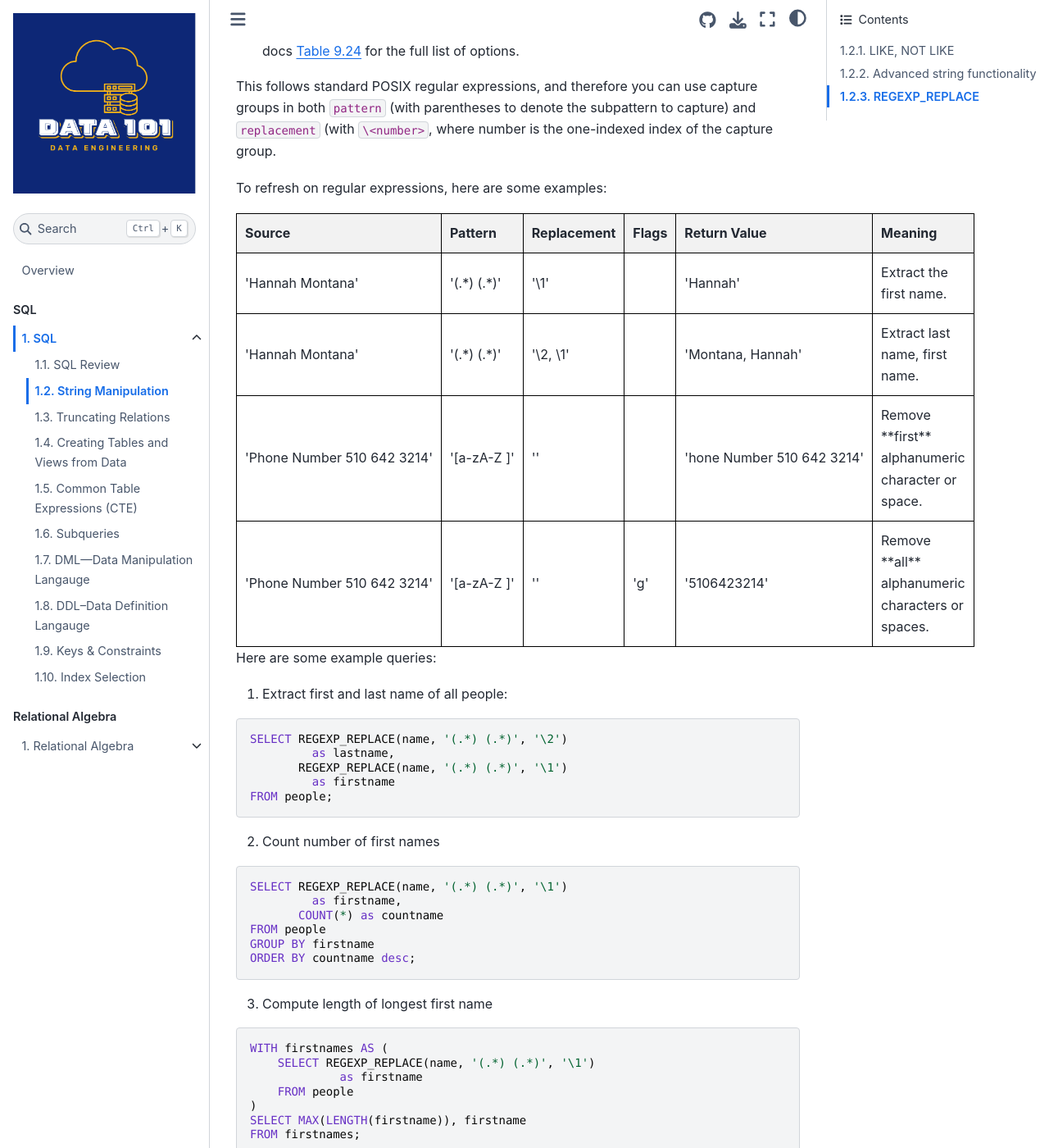
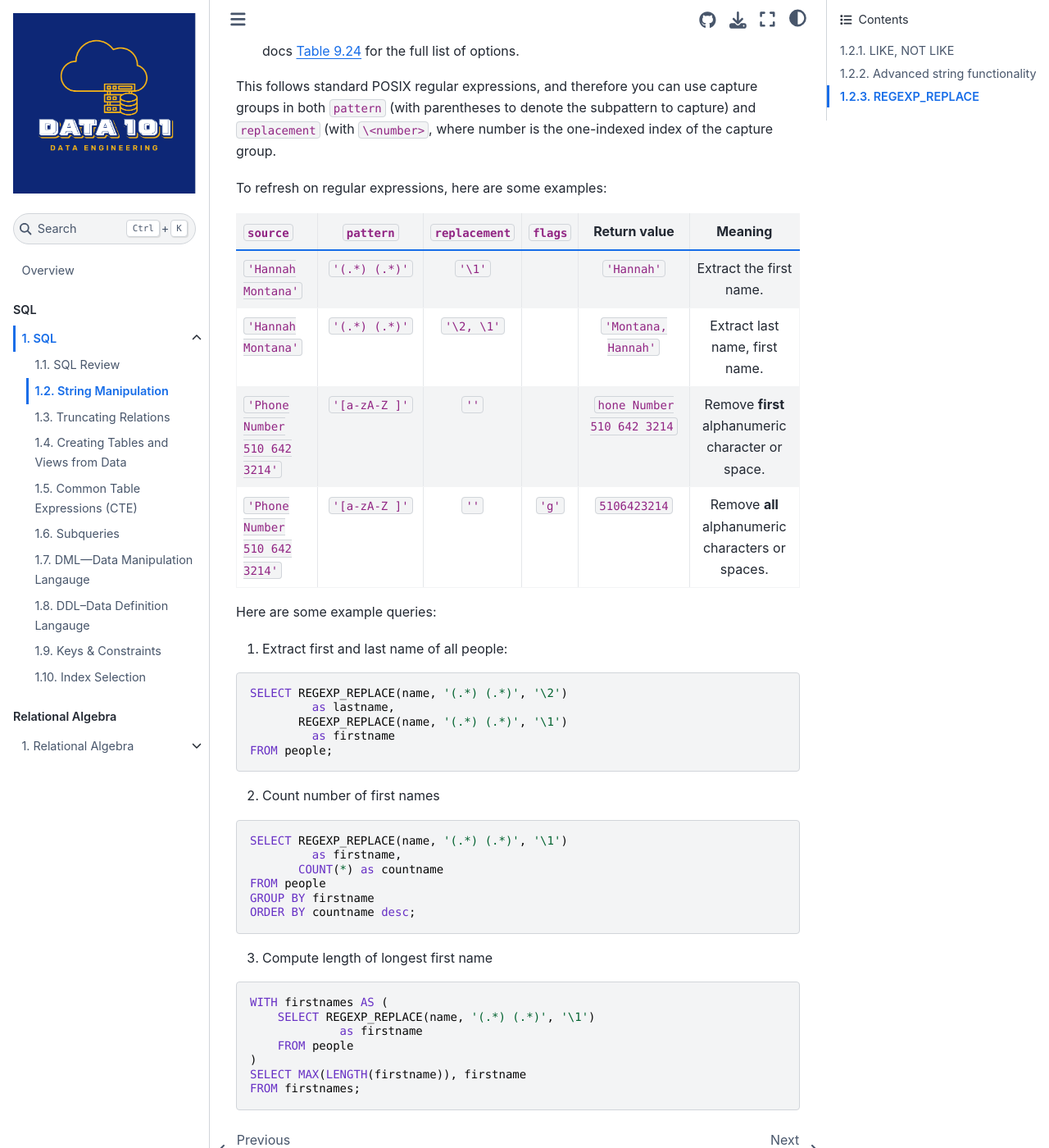
Before and after one commit to cal-data-eng/notes, a Jupyter Book: the page built from 1-SQL/strings.md, in a window 1280 px wide and 1400 px high, scrolled down 1395 px. Shown: the whole window at 82% size. Built offline with Jupyter Book 1.0.4 settings and Sphinx 7.4.7 and the Sphinx Book theme 1.1.4, drawn with Linux system fonts in a browser that asks for light colours; some of the changed lines change nothing that is shown.

Commit message:
try to style the table a little better...

```diff
--- a/1-SQL/strings.md
+++ b/1-SQL/strings.md
@@ -62,74 +62,22 @@ This follows standard POSIX regular expressions, and therefore you can use captu
 
 To refresh on regular expressions, here are some examples:
 
-<style>
-table {
-    width: 100%;
 
-    border-collapse: collapse;
-}
-th, td {
-    padding: 10px;
-    text-align: left;
-    border: 1px solid black;
-}
-th {
-   background-color: #f2f2f2;
-}
-th.no-wrap, td.no-wrap {
-    white-space: nowrap;
+| `source` | `pattern` | `replacement` | `flags` | Return value | Meaning |
+|:--- |:---:|:---:|:---:|:---:|:---:|
+| `'Hannah Montana'` | `'(.*) (.*)'` |`'\1'` | | `'Hannah'` | Extract the first name. |
+| `'Hannah Montana'` | ` '(.*) (.*)'` | `'\2, \1'` | | `'Montana, Hannah'` | Extract last name, first name. |
+| `'Phone Number 510 642 3214'` | `'[a-zA-Z ]'` | `''` | | `hone Number 510 642 3214` | Remove **first** alphanumeric character or space. |
+| `'Phone Number 510 642 3214'` | `'[a-zA-Z ]'` | `''` | `'g'` | `5106423214` | Remove **all** alphanumeric characters or spaces. |
+
+<style type="text/css">
+/* Pattern and Return Value columns */
+table tr > th:nth-child(2),
+table tr > th:nth-child(5) {
+  min-width: 12ch;
 }
 </style>
 
-<table>
-    <tr>
-        <th class="no-wrap">Source</th>
-        <th class="no-wrap">Pattern</th>
-        <th class="no-wrap">Replacement</th>
-        <th>Flags</th>
-        <th class="no-wrap">Return Value</th>
-        <th>Meaning</th>
-    </tr>
-    <tr>
-        <td class="no-wrap">'Hannah Montana'</td>
-        <td class="no-wrap">'(.*) (.*)'</td>
-        <td class="no-wrap">'\1'</td>
-        <td></td>
-        <td class="no-wrap">'Hannah'</td>
-        <td>Extract the first name.</td>
-    </tr>
-    <tr>
-        <td class="no-wrap">'Hannah Montana'</td>
-        <td class="no-wrap">'(.*) (.*)'</td>
-        <td class="no-wrap">'\2, \1'</td>
-        <td></td>
-        <td class="no-wrap">'Montana, Hannah'</td>
-        <td>Extract last name, first name.</td>
-    </tr>
-    <tr>
-        <td class="no-wrap">'Phone Number 510 642 3214'</td>
-        <td class="no-wrap">'[a-zA-Z ]'</td>
-        <td class="no-wrap">''</td>
-        <td></td>
-        <td class="no-wrap">'hone Number 510 642 3214'</td>
-        <td>Remove **first** alphanumeric character or space.</td>
-    </tr>
-    <tr>
-        <td class="no-wrap">'Phone Number 510 642 3214'</td>
-        <td class="no-wrap">'[a-zA-Z ]'</td>
-        <td class="no-wrap">''</td>
-        <td >'g'</td>
-        <td class="no-wrap">'5106423214'</td>
-        <td>Remove **all** alphanumeric characters or spaces.</td>
-    </tr>
-</table>
-
-<!-- | `source` | `pattern` | `replacement` | `flags` | Return value | Meaning |
-| --- | --- | --- | --- | --- | --- |
-| `'Hannah Montana'` | `'(.*) (.*)'` |`'\1'` | | `'Hannah'` | Extract the first name. |
-| `'Hannah Montana'` | ` '(.*) (.*)'` | `'\2, \1'` | | `'Montana, Hannah'` | Extract last name, first name. |
-| `'Phone Number 510 642 3214'` | `'[a-zA-Z ]'` | `''` | | `hone Number 510 642 3214` | Remove **first** alphanumeric character or space. |
-| `'Phone Number 510 642 3214'` | `'[a-zA-Z ]'` | `''` | `'g'` | `5106423214` | Remove **all** alphanumeric characters or spaces. | -->
 
 Here are some example queries:
 
```
